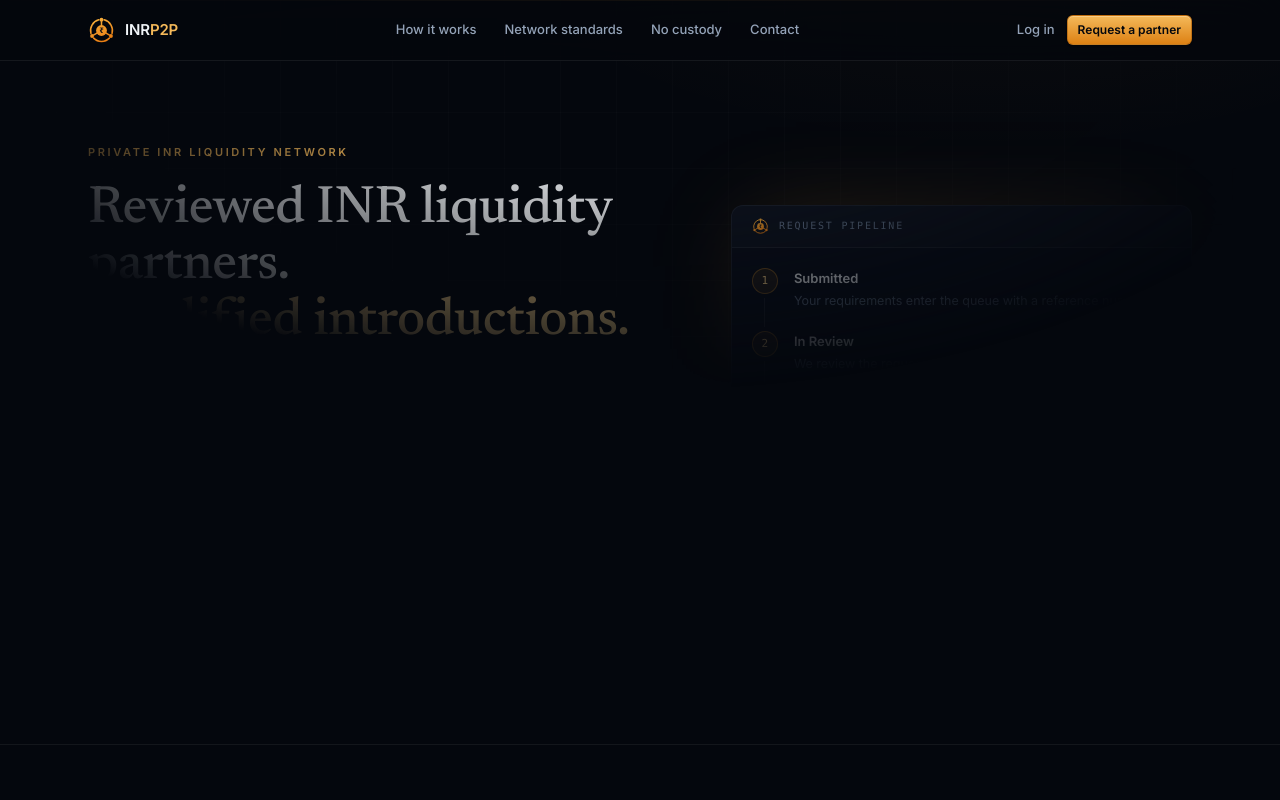
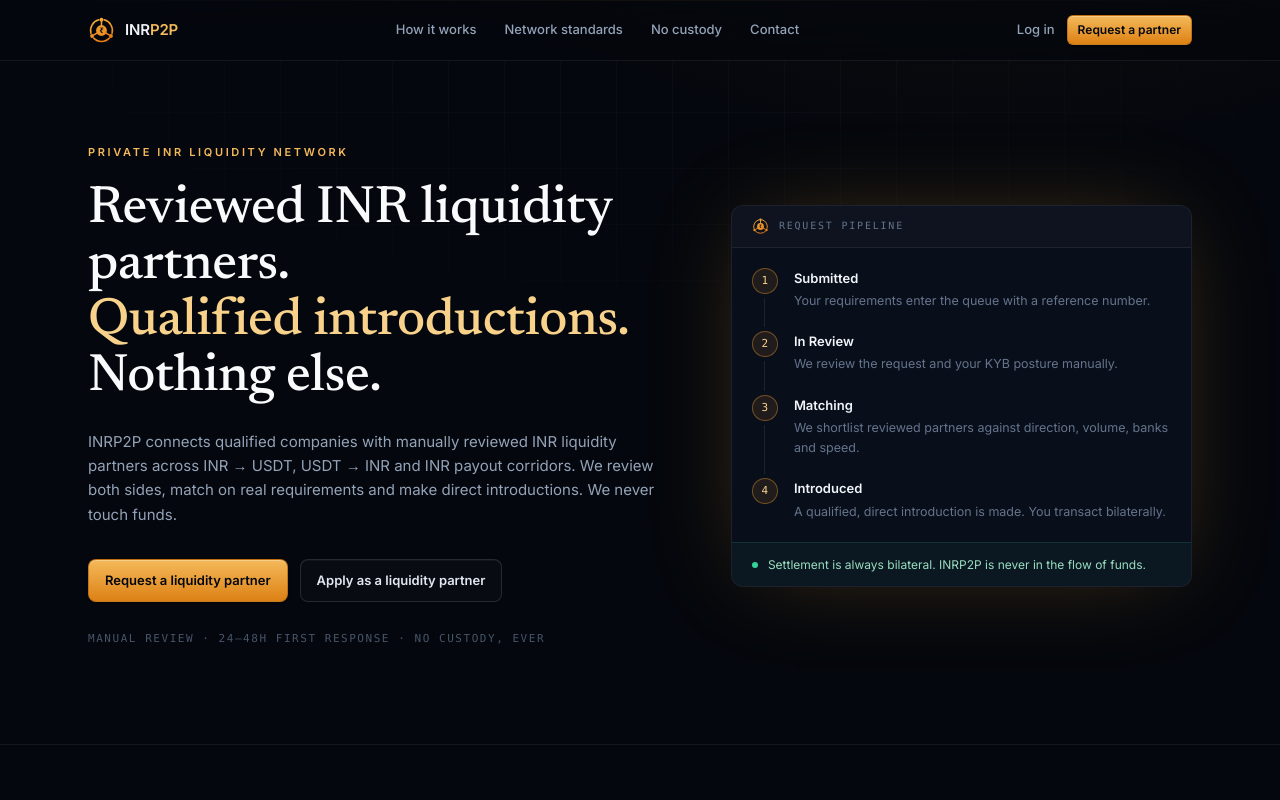
Before and after one commit to Gatsby01k/inrbill, a Next.js app: page / in a window 1280 px wide. Shown: the top 800 px of the page. Built offline with nearby package versions, Linux system fonts and the light colour scheme; no server answers.

Commit message:
Fix: grid texture mask moved to ::before underlay — was clipping hero content

```diff
--- a/src/app/globals.css
+++ b/src/app/globals.css
@@ -194,11 +194,21 @@
     @apply border-gold-500/50 bg-gold-500/[0.09] text-gold-300;
   }
 
-  /* ── Landing texture ──────────────────────────────────────── */
+  /* ── Landing texture ──────────────────────────────────────────
+     The mask lives on a ::before underlay so it fades ONLY the
+     grid texture — never the section's actual content.          */
   .grid-bg {
+    position: relative;
+  }
+  .grid-bg::before {
+    content: "";
+    position: absolute;
+    inset: 0;
+    z-index: -1;
+    pointer-events: none;
     background-image:
-      linear-gradient(rgba(255, 255, 255, 0.016) 1px, transparent 1px),
-      linear-gradient(90deg, rgba(255, 255, 255, 0.016) 1px, transparent 1px);
+      linear-gradient(rgba(255, 255, 255, 0.022) 1px, transparent 1px),
+      linear-gradient(90deg, rgba(255, 255, 255, 0.022) 1px, transparent 1px);
     background-size: 56px 56px;
     mask-image: radial-gradient(72% 64% at 50% 0%, black 30%, transparent 82%);
     -webkit-mask-image: radial-gradient(72% 64% at 50% 0%, black 30%, transparent 82%);
```
